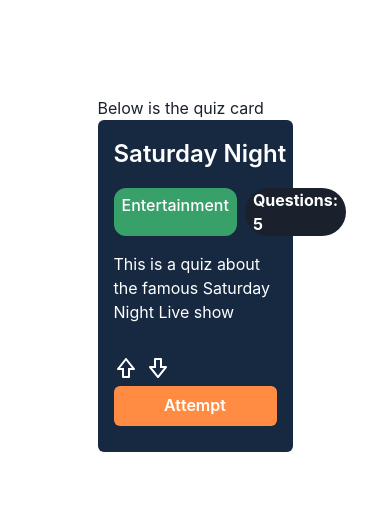
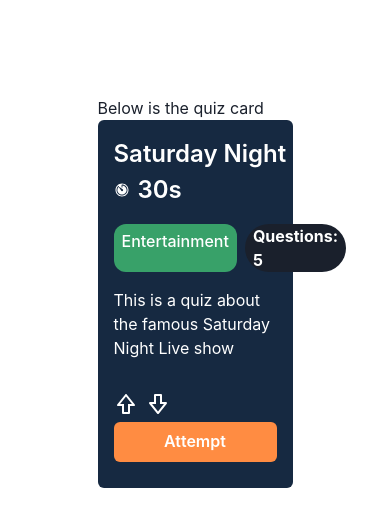
Before and after one commit to ai-is-awesome/Quizzify, a React (Vite) app in the folder fluntify-react-typescript-client/: page /debug in a window 390 px wide. Both pictures are taken after a click on the button "Load Styleguide". Shown: the top 526 px of the page. Built offline with nearby package versions, Linux system fonts and the light colour scheme; no server answers.

Commit message:
updated quiz card, fixed a major responsive change. Fixed the overflow on horizontal axis which was causing for some reason on small screens with flexbox. Set it to column and no overflow

```diff
--- a/fluntify-react-typescript-client/src/packages/Components/QuizCard.tsx
+++ b/fluntify-react-typescript-client/src/packages/Components/QuizCard.tsx
@@ -34,6 +34,7 @@ export const QuizCard: React.FC<QuizCardProps> = (props) => {
       backgroundPosition={"center"}
       color={"white"}
       {...props}
+      maxW={{ sm: "100%" }}
     >
       <Box
         display={"flex"}
@@ -45,11 +46,14 @@ export const QuizCard: React.FC<QuizCardProps> = (props) => {
         height={"100%"}
       >
         <Box display={"flex"} flexDir={"column"} gap={"1rem"}>
+          {/* Container for quiz name and time */}
           <Box
             display={"flex"}
-            flexDir={"row"}
+            flexDir={{ sm: "column", base: "row", md: "row" }}
             justifyContent={"space-between"}
+            // overflowX={"auto"}
           >
+            {/* Quiz Name */}
             <Text
               fontSize={"1.5rem"}
               fontWeight={"semibold"}
@@ -58,10 +62,10 @@ export const QuizCard: React.FC<QuizCardProps> = (props) => {
             >
               {props.quizName}
             </Text>
-
+            {/* Timer icon and seconds */}
             <Box
               display={"flex"}
-              justifyContent={"center"}
+              justifyContent={{ sm: "left", lg: "center" }}
               alignItems={"center"}
               gap={".5rem"}
             >
@@ -112,9 +116,7 @@ export const QuizCard: React.FC<QuizCardProps> = (props) => {
         </Box>
         <CustomButton
           onClick={() => navigate(`/quiz/${props.quizid}`)}
-          // position={"absolute"}
           bottom={"10px"}
-          // w={"50%"}
         >
           Attempt
         </CustomButton>
```
